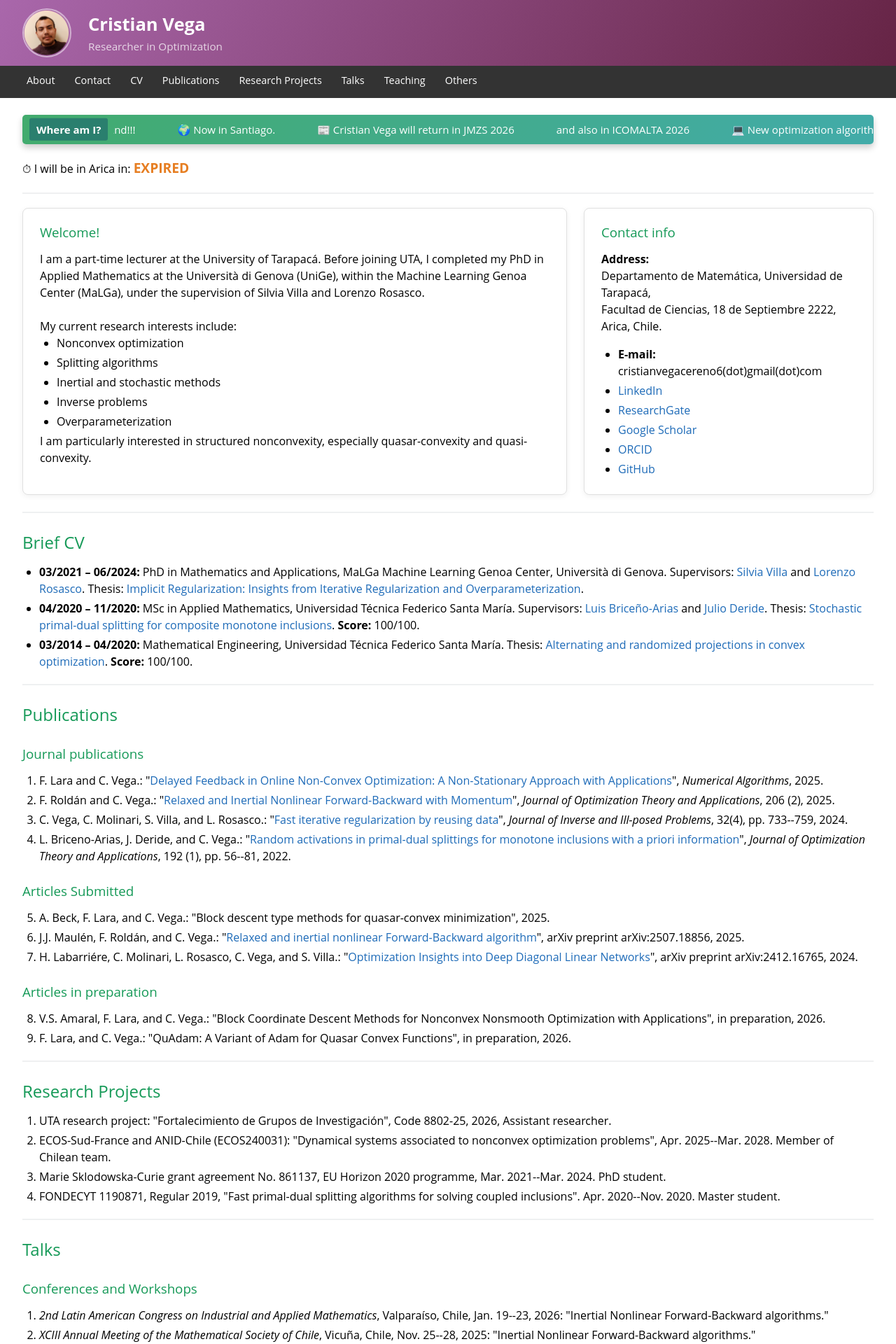
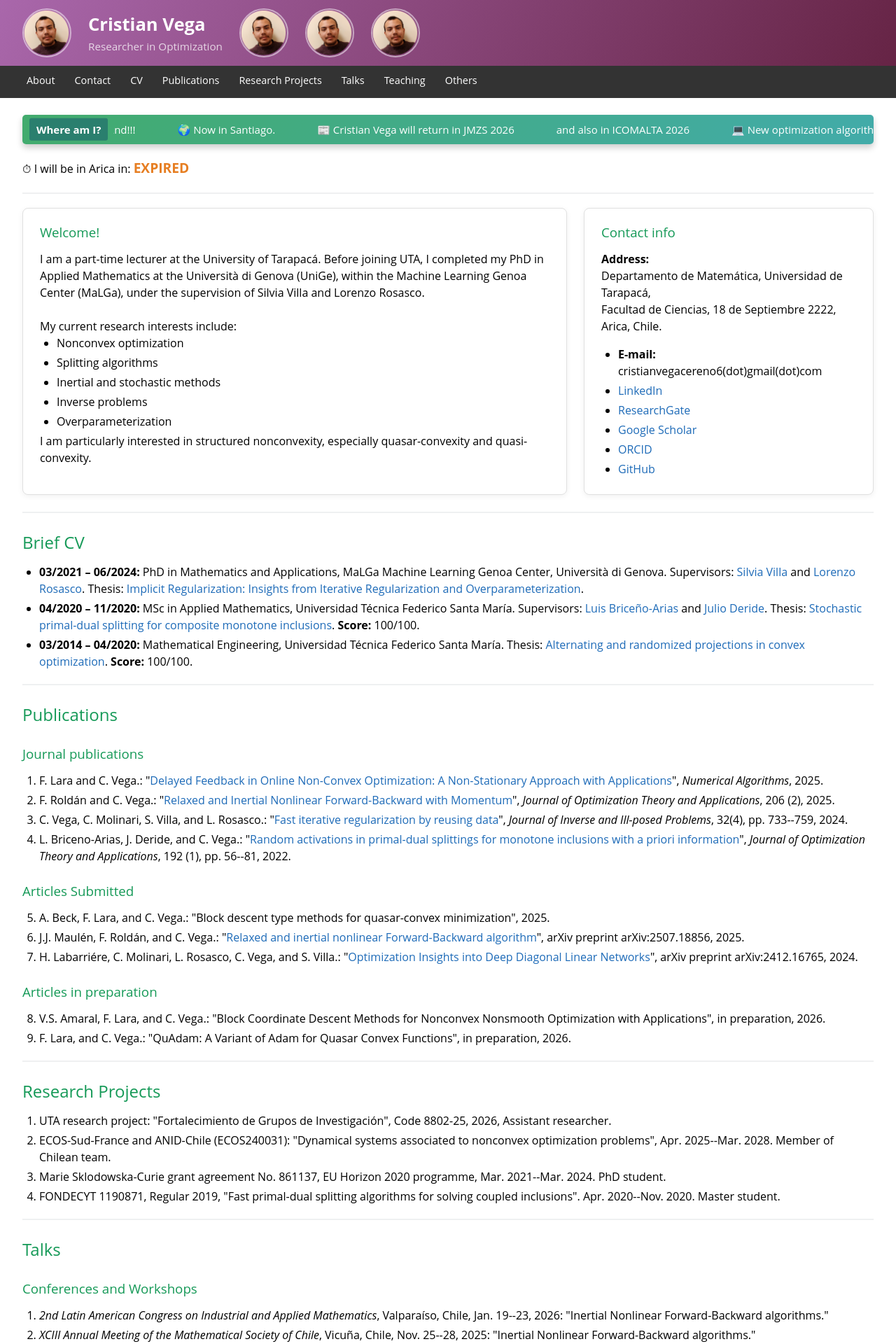
Before and after one commit to cristianvega1995/cristianvega1995.github.io, a Jekyll site: the page index.html, which Jekyll copies as it is, in a window 1280 px wide. Shown: the top 1920 px of the page at 70% size. Built offline with Jekyll 4.4.1, drawn with Linux system fonts in a browser that asks for light colours.

Commit message:
Add images of Cristian Vega in the header
Added multiple images of Cristian Vega to the header.

```diff
--- a/index.html
+++ b/index.html
@@ -191,6 +191,9 @@
         <h1>Cristian Vega</h1>
         <h2>Researcher in Optimization</h2>
     </div>
+    <img src="cristian_vega.png" alt="Cristian Vega">
+    <img src="cristian_vega.png" alt="Cristian Vega">
+    <img src="cristian_vega.png" alt="Cristian Vega">
 </header>
 
 <!-- Nav with hamburger on mobile -->
```
